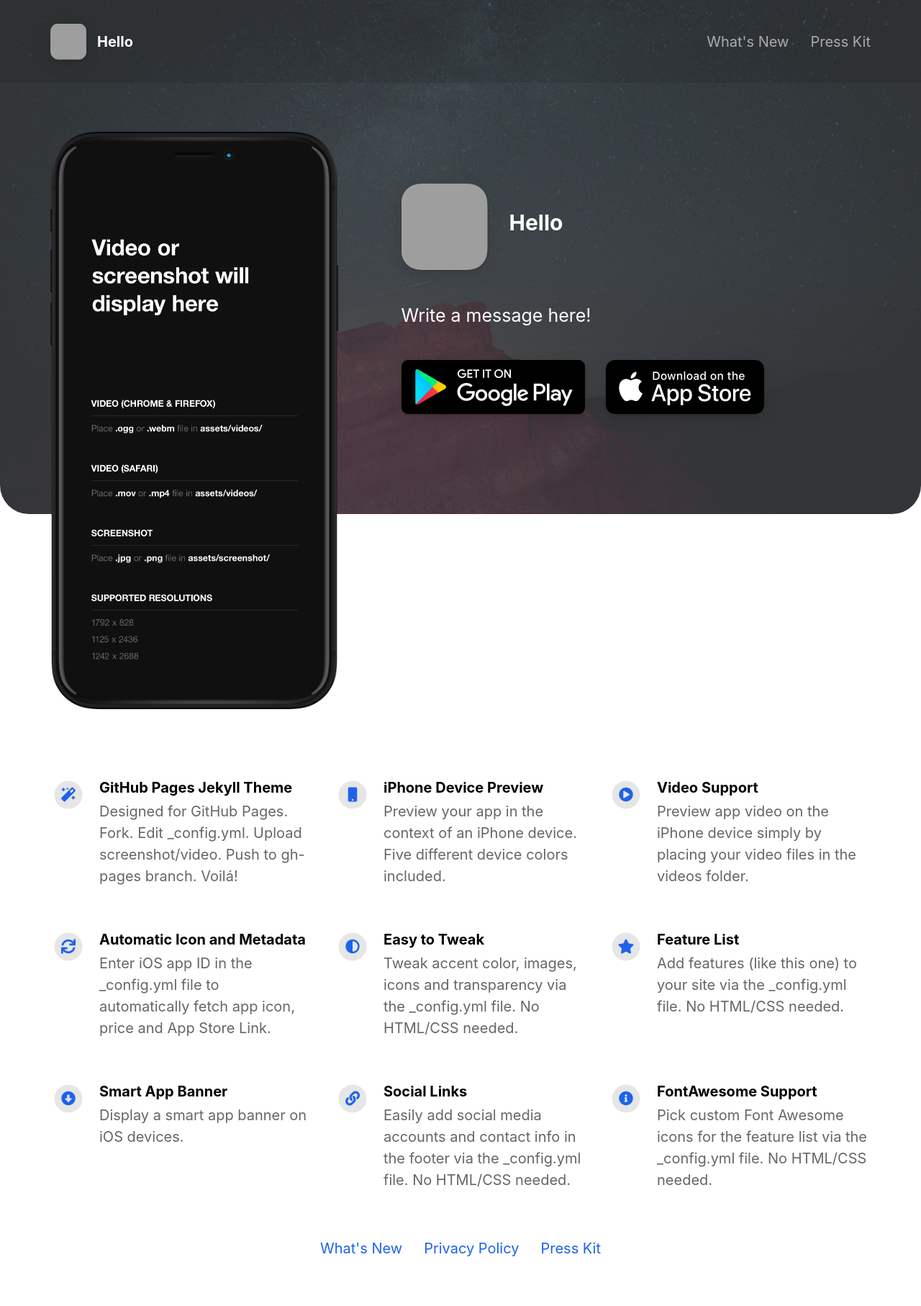
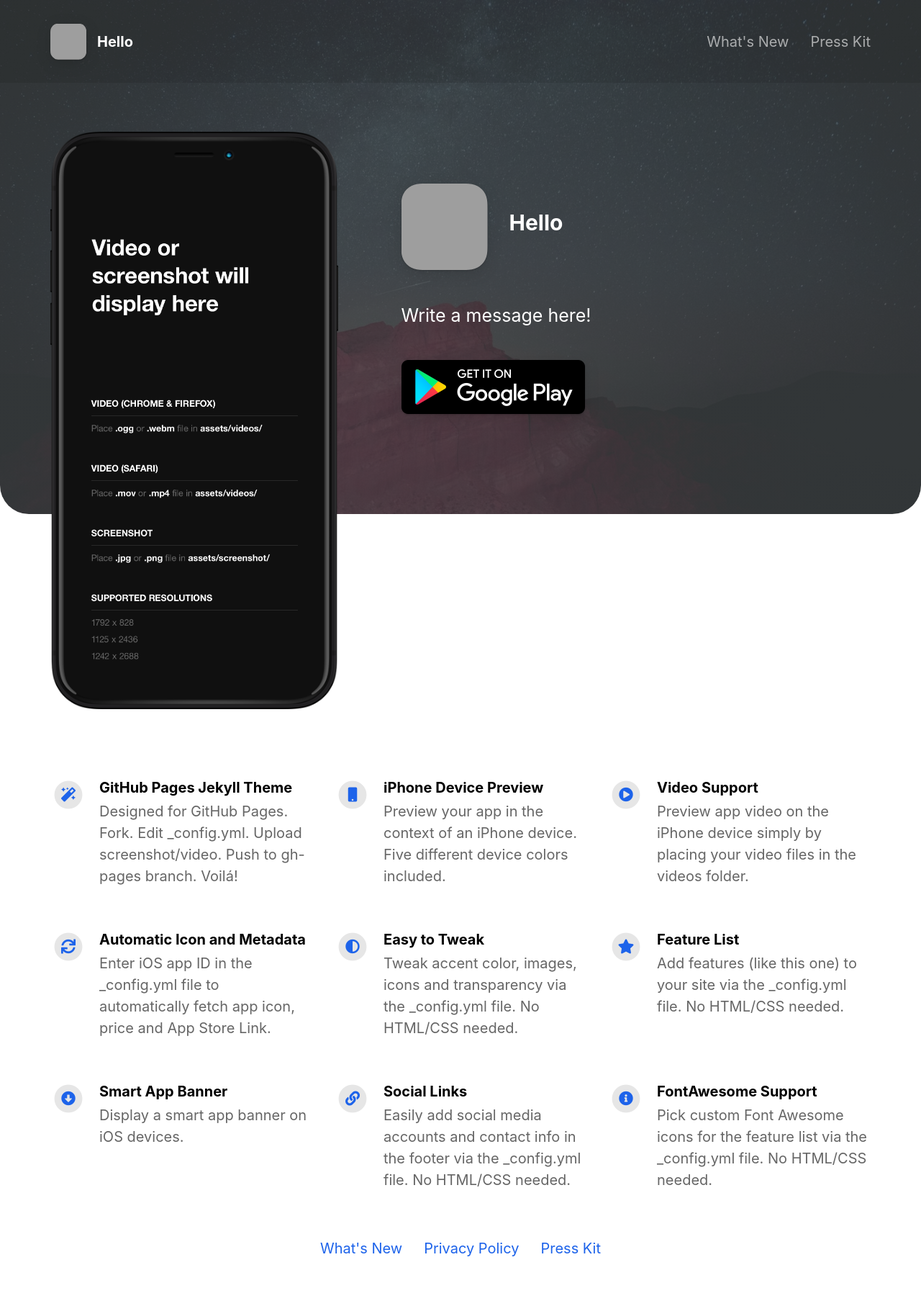
Before and after one commit to iamnotami/page0, a Jekyll site: the page built from index.html, in a window 1280 px wide. Shown: the whole page at 72% size. Built offline with Jekyll 4.4.1, drawn with Linux system fonts in a browser that asks for light colours; nearby versions of some CDN libraries; grey boxes are pictures that could not be loaded.

Commit message:
Update default.html
Test

```diff
--- a/_layouts/default.html
+++ b/_layouts/default.html
@@ -54,7 +54,6 @@
                             {% if site.playstore_link %}
                                 <a class="playStoreLink" href="{{site.playstore_link}}"><img class="playStore" src="assets/playstore.png"></a>
                             {% endif %}
-                            <a class="appStoreLink" href="{{site.appstore_link}}"><img class="appStore" src="assets/appstore.png"></a>
                         </div>
                     </div>
                     {% include features.html %}
```
